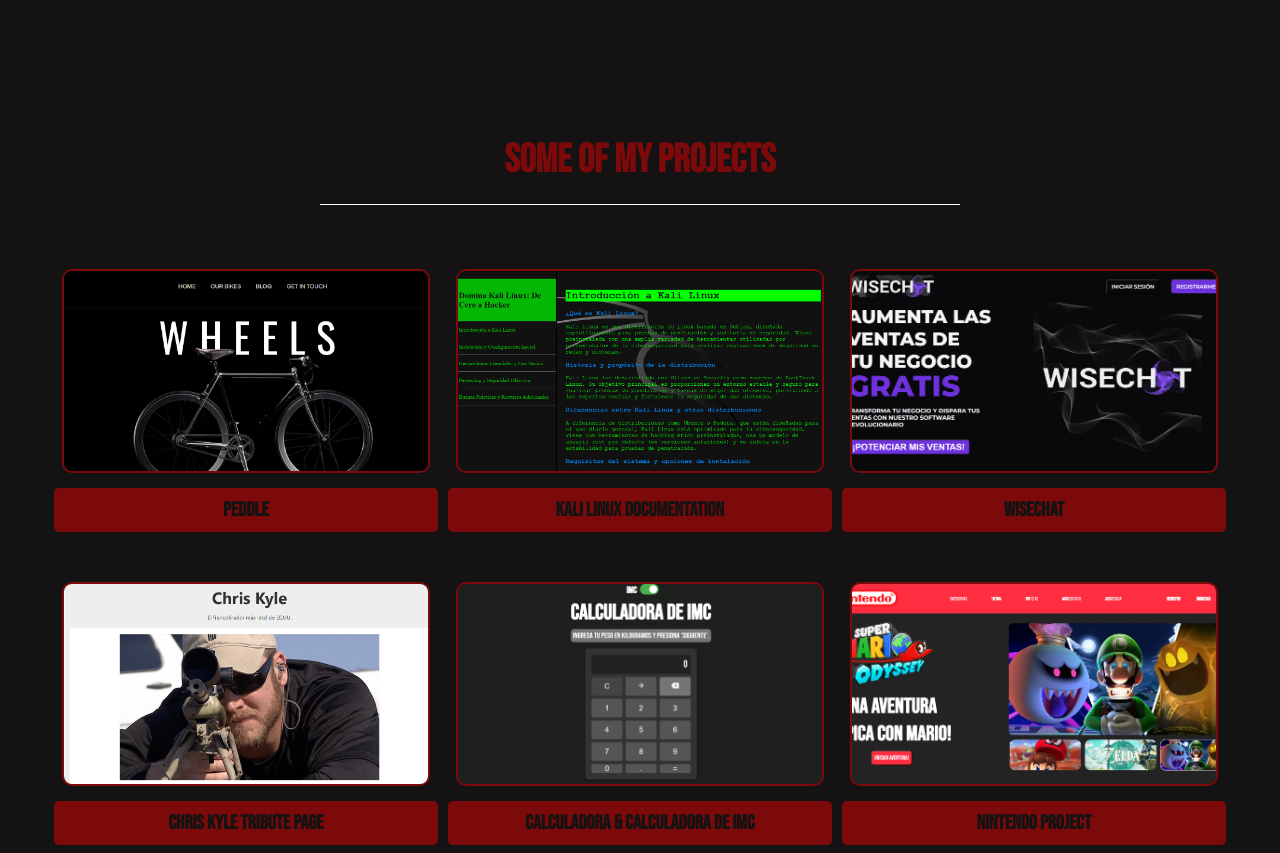
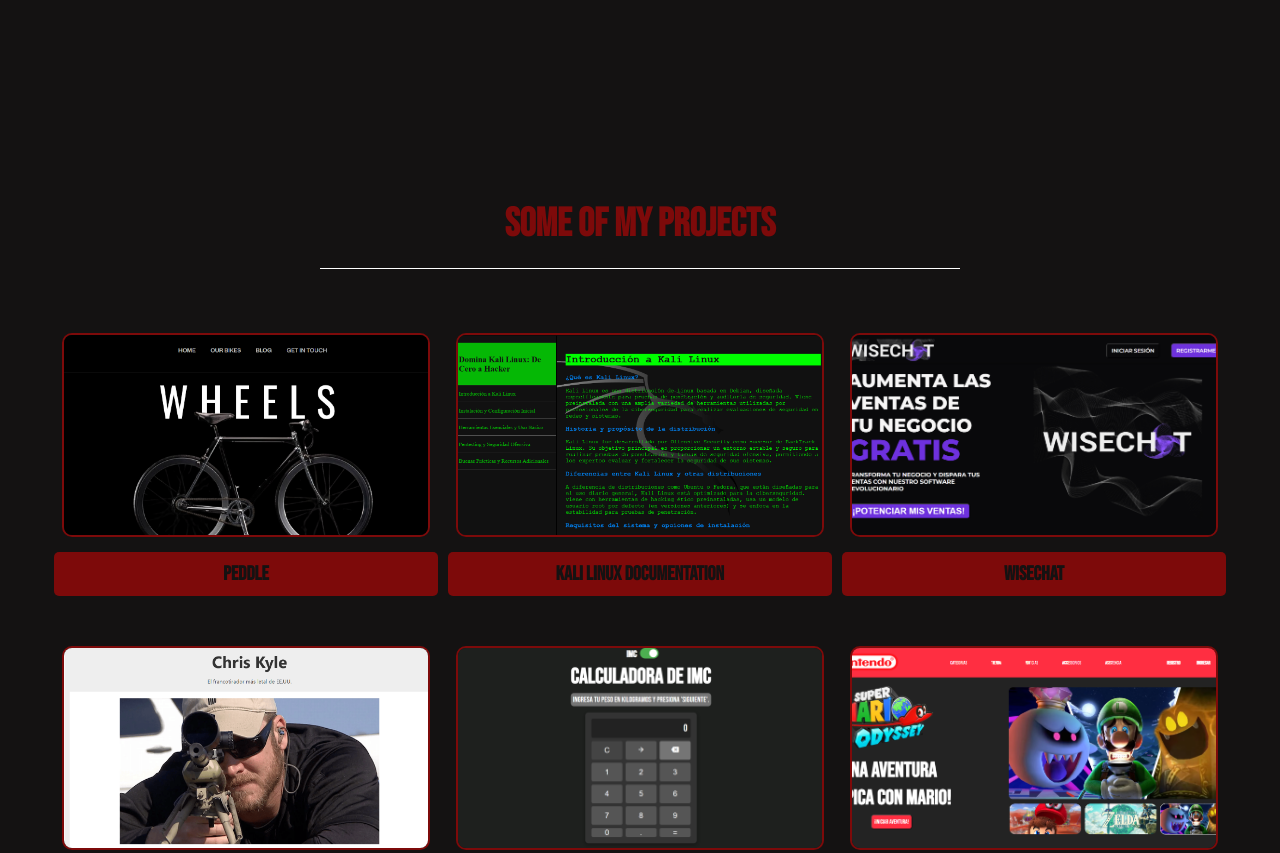
Before and after one commit to JhonCDeveloper/My-Portfolio, a plain HTML site: page index.html in a window 1280 px wide. Shown: the part 680-1533 px from the top of the page. Drawn offline with Linux system fonts and the light colour scheme; a web font is replaced by a local one.

Commit message:
Fix padding

```diff
--- a/styles.css
+++ b/styles.css
@@ -90,7 +90,7 @@
 
 #projects {
   text-align: center;
-  padding: 1rem 2rem;
+  padding: 5rem 2rem;
   scroll-margin-top: 90px;
 }
 
```
